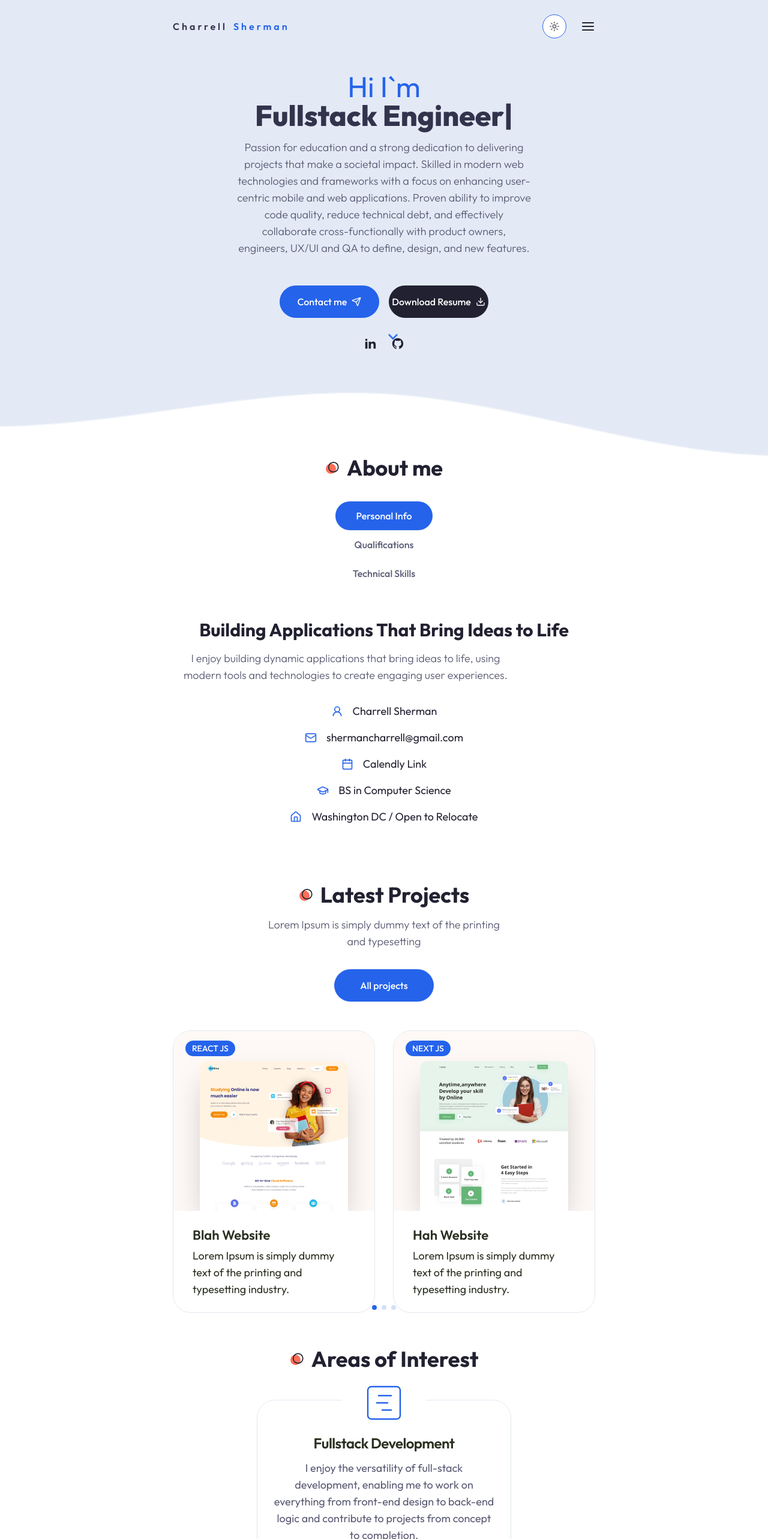
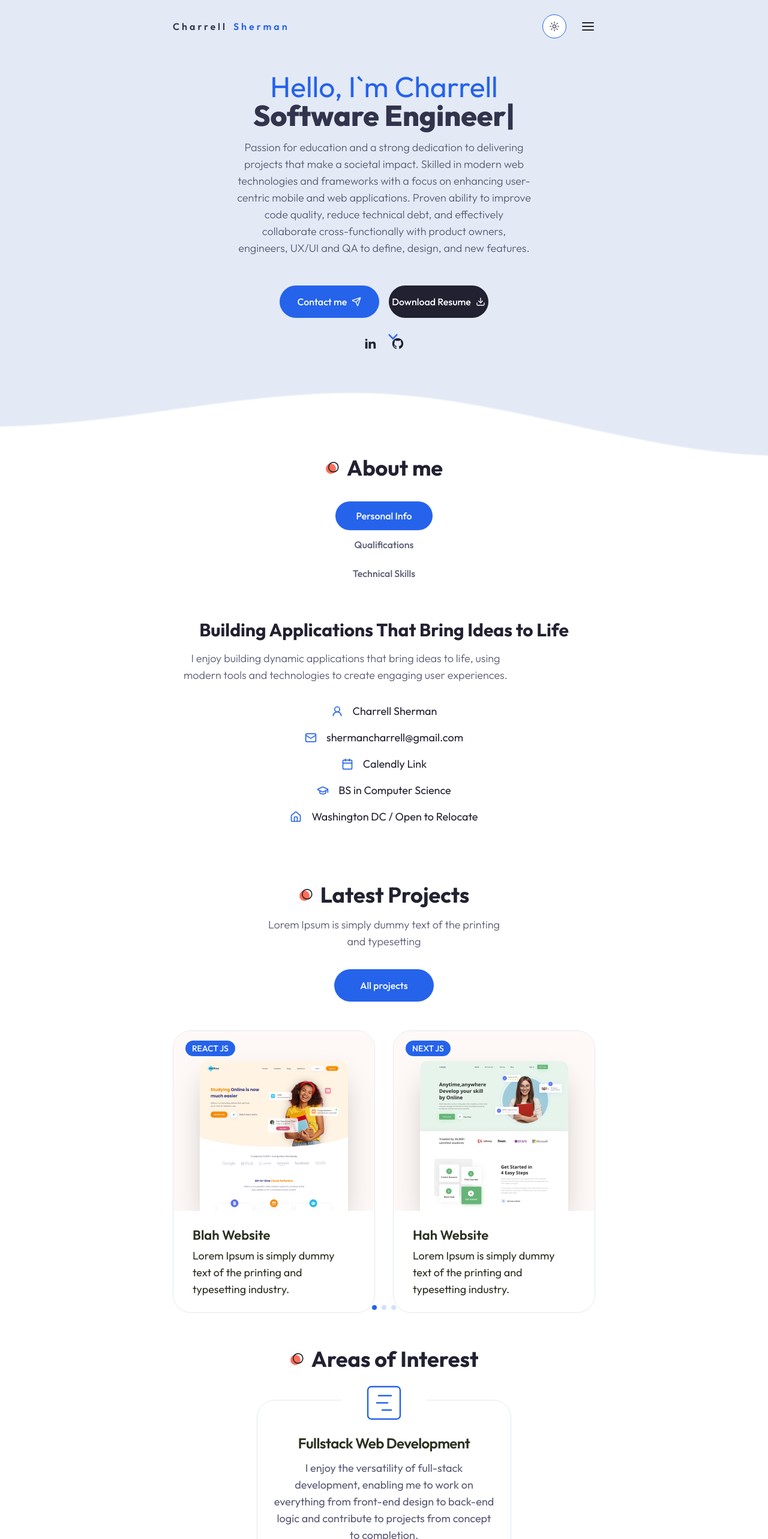
Before and after one commit to Ell-91/charrell-sherman-portfolio, a Next.js app: page / in a window 1280 px wide. Shown: the top 2566 px of the page at 60% size. Built offline with nearby package versions, Linux system fonts and the light colour scheme.

Commit message:
Updated Landing and Areas of Interest page

```diff
--- a/components/Hero.jsx
+++ b/components/Hero.jsx
@@ -18,10 +18,10 @@ const Hero = () => {
         <div className="flex justify-between gap-x-8">
           {/* text */}
           <div className="flex max-w-[600px] flex-col justify-center mx-auto xl:mx-0 text-center xl:text-left text-4xl sm:text-5xl lg:text-7xl">
-            <span className="text-primary">Hi I`m </span>
+            <span className="text-primary">Hello, I`m Charrell </span>
 
             <TypeAnimation
-              sequence={["Fullstack Engineer", 1000, "Mobile Developer", 1000]}
+              sequence={["Software Engineer", 1000, "Mobile Developer", 1000]}
               wrapper="span"
               speed={50}
               repeat={Infinity}
--- a/components/Services.jsx
+++ b/components/Services.jsx
@@ -10,7 +10,7 @@ import {
 const serviceData = [
   {
     icon: <GanttChartSquare size={72} strokeWidth={0.8} />,
-    title: "Fullstack Development",
+    title: "Fullstack Web Development",
     description:
       "I enjoy the versatility of full-stack development, enabling me to work on everything from front-end design to back-end logic and contribute to projects from concept to completion.",
   },
```
